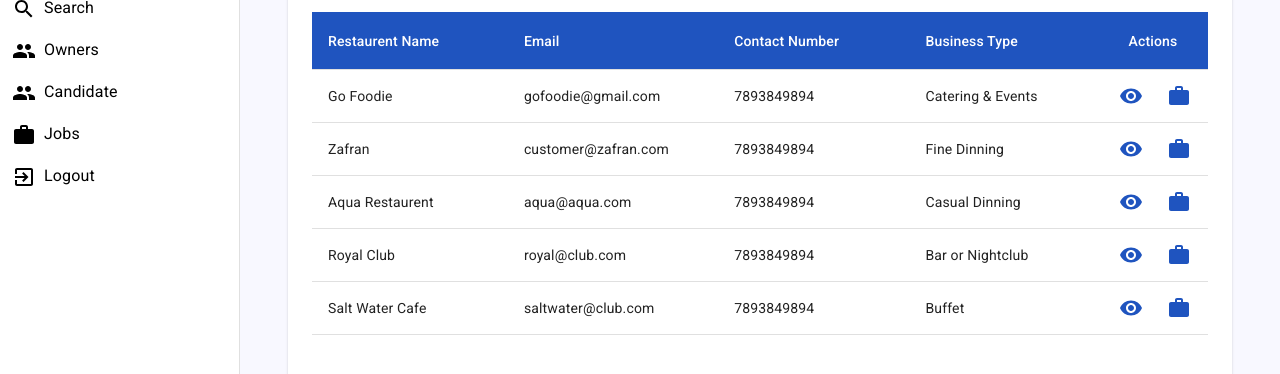
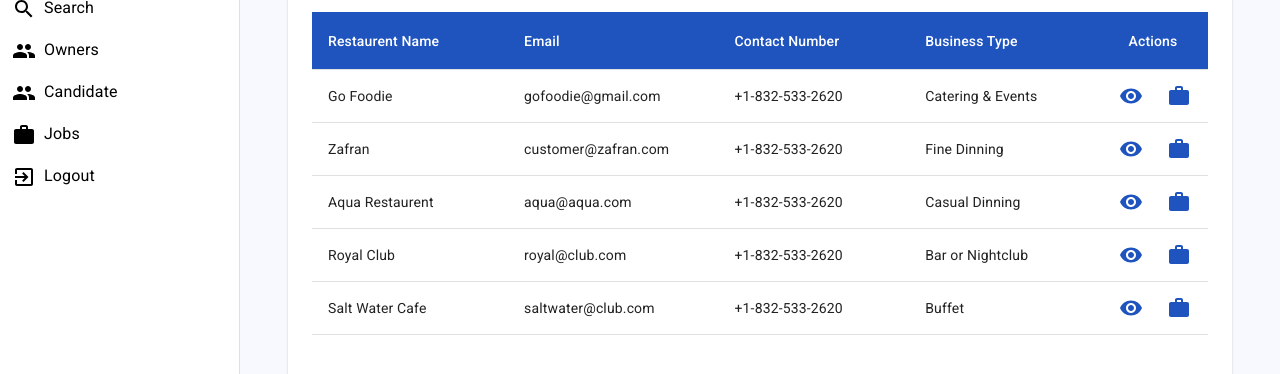
Before and after one commit to technoark786/allPros-1, a Next.js app: page /owners in a window 1280 px wide. Shown: the part 236-610 px from the top of the page. Built offline with nearby package versions, Linux system fonts and the light colour scheme.

Commit message:
Update index.jsx

```diff
--- a/pages/owners/index.jsx
+++ b/pages/owners/index.jsx
@@ -31,10 +31,10 @@ function MembersPage() {
             id: 1,
             restaurentName: "Go Foodie",
             email: "gofoodie@gmail.com",
-            contactNo: "7893849894",
+            contactNo: "+1-832-533-2620",
             businessType: "Catering & Events",
-            MobileNo:'898432432',
-            Address:'Lane 4, Lower Parel Road, Near Lake Hospital, Australia',
+            MobileNo:'+1-832-533-2620',
+            Address:'12345 Jones Road Suite# 246 ',
             duration:'4 Year',
             hours:'8 Hours',
             status: "Active",
@@ -43,10 +43,10 @@ function MembersPage() {
             id: 2,
             restaurentName: "Zafran",
             email: "customer@zafran.com",
-            contactNo: "7893849894",
+            contactNo: "+1-832-533-2620",
             businessType: "Fine Dinning",
-            MobileNo:'898432432',
-            Address:'Lane 4, Lower Parel Road, Near Lake Hospital, Australia',
+            MobileNo:'+1-832-533-2620',
+            Address:'12345 Jones Road Suite# 246 ',
             duration:'4 Year',
             hours:'8 Hours',
             status: "Active",
@@ -55,10 +55,10 @@ function MembersPage() {
             id: 3,
             restaurentName: "Aqua Restaurent",
             email: "aqua@aqua.com",
-            contactNo: "7893849894",
+            contactNo: "+1-832-533-2620",
             businessType: "Casual Dinning",
-            MobileNo:'898432432',
-            Address:'Lane 4, Lower Parel Road, Near Lake Hospital, Australia',
+            MobileNo:'+1-832-533-2620',
+            Address:'12345 Jones Road Suite# 246 ',
             duration:'4 Year',
             hours:'8 Hours',
             status: "Inactive",
@@ -67,10 +67,10 @@ function MembersPage() {
             id: 4,
             restaurentName: "Royal Club",
             email: "royal@club.com",
-            contactNo: "7893849894",
+            contactNo: "+1-832-533-2620",
             businessType: "Bar or Nightclub",
-            MobileNo:'898432432',
-            Address:'Lane 4, Lower Parel Road, Near Lake Hospital, Australia',
+            MobileNo:'+1-832-533-2620',
+            Address:'12345 Jones Road Suite# 246 ',
             duration:'4 Year',
             hours:'8 Hours',
             status: "Active",
@@ -79,10 +79,10 @@ function MembersPage() {
             id: 5,
             restaurentName: "Salt Water Cafe",
             email: "saltwater@club.com",
-            contactNo: "7893849894",
+            contactNo: "+1-832-533-2620",
             businessType: "Buffet",
-            MobileNo:'898432432',
-            Address:'Lane 4, Lower Parel Road, Near Lake Hospital, Australia',
+            MobileNo:'+1-832-533-2620',
+            Address:'12345 Jones Road Suite# 246 ',
             duration:'4 Year',
             hours:'8 Hours',
             status: "Inactive",
```
